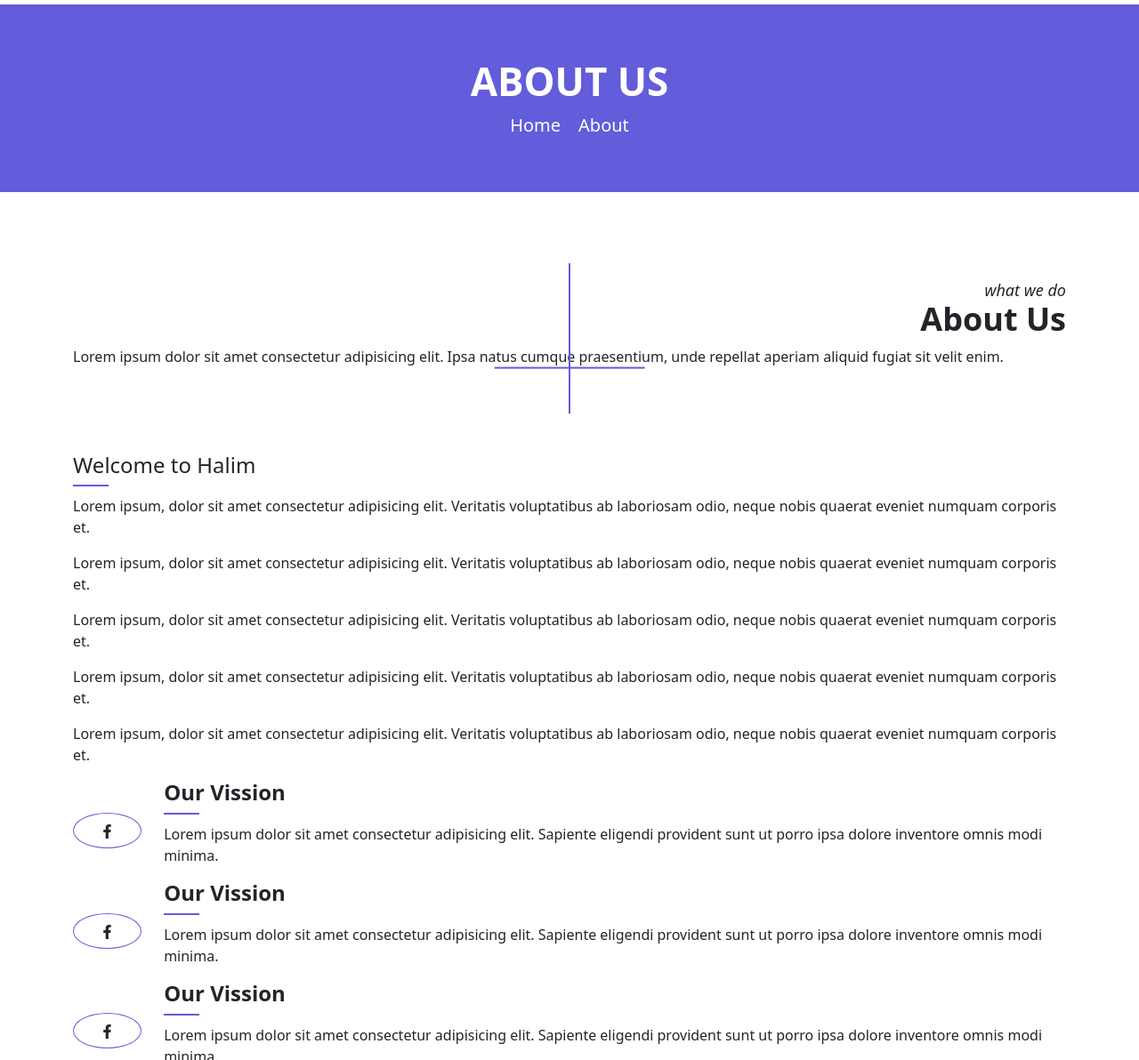
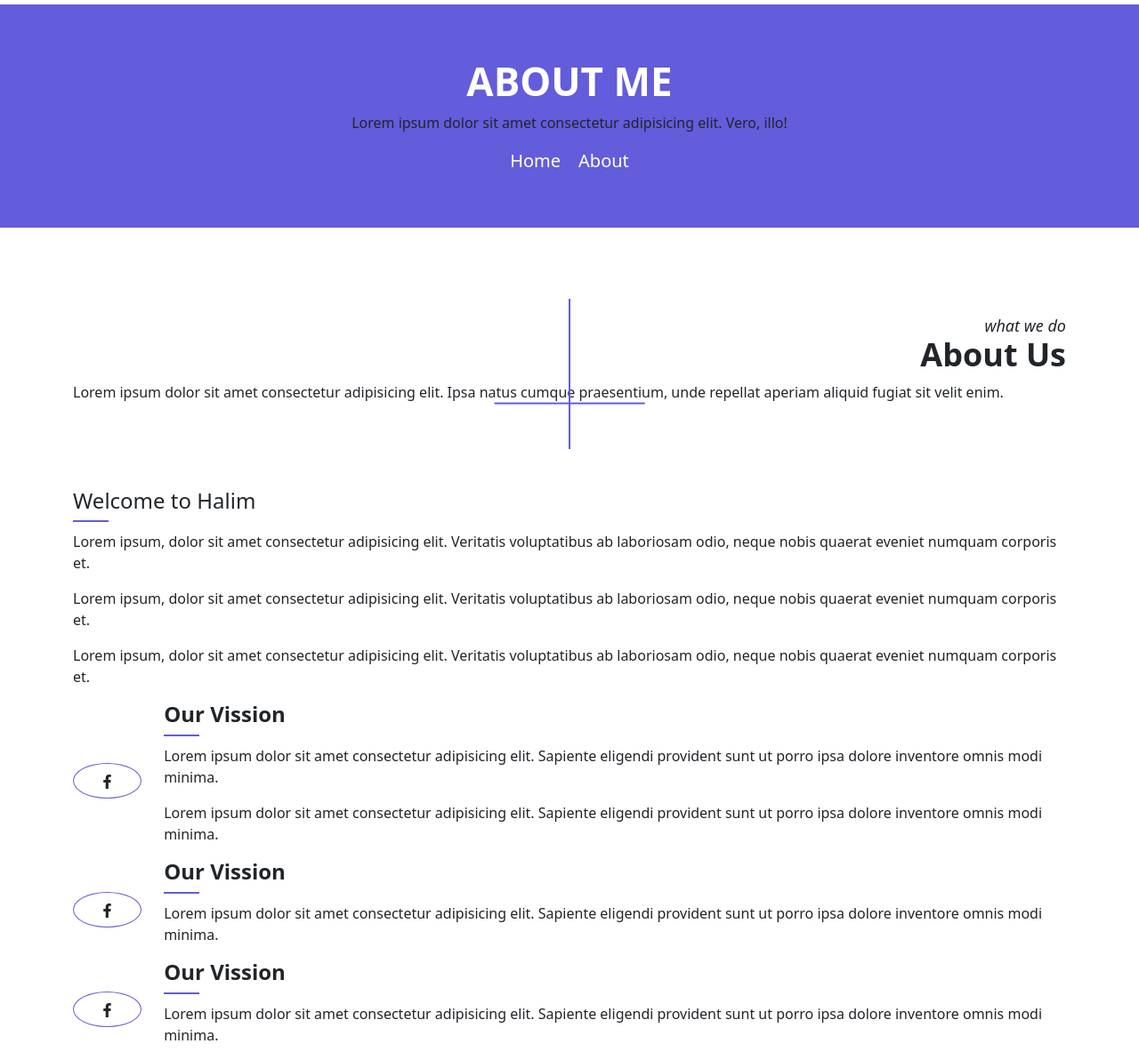
Before and after one commit to nahian91/class21, a plain HTML site: page about.html in a window 1280 px wide. Shown: the part 129-1321 px from the top of the page at 89% size. Drawn offline with nearby package versions, Linux system fonts and the light colour scheme.

Commit message:
new file added

```diff
--- a/about.html
+++ b/about.html
@@ -61,7 +61,8 @@
         <div class="container">
             <div class="row">
                 <div class="col-xxl-12">
-                    <h4>About Us</h4>
+                    <h4>About Me</h4>
+                    <p>Lorem ipsum dolor sit amet consectetur adipisicing elit. Vero, illo!</p>
                     <ul>
                         <li><a href="index.html">Home</a></li>
                         <li>About</li>
@@ -88,8 +89,6 @@
                         <p>Lorem ipsum, dolor sit amet consectetur adipisicing elit. Veritatis voluptatibus ab laboriosam odio, neque nobis quaerat eveniet numquam corporis et.</p>
                         <p>Lorem ipsum, dolor sit amet consectetur adipisicing elit. Veritatis voluptatibus ab laboriosam odio, neque nobis quaerat eveniet numquam corporis et.</p>
                         <p>Lorem ipsum, dolor sit amet consectetur adipisicing elit. Veritatis voluptatibus ab laboriosam odio, neque nobis quaerat eveniet numquam corporis et.</p>
-                        <p>Lorem ipsum, dolor sit amet consectetur adipisicing elit. Veritatis voluptatibus ab laboriosam odio, neque nobis quaerat eveniet numquam corporis et.</p>
-                        <p>Lorem ipsum, dolor sit amet consectetur adipisicing elit. Veritatis voluptatibus ab laboriosam odio, neque nobis quaerat eveniet numquam corporis et.</p>
                     </div>
                 </div>
                 <div class="col-xxl-5">
@@ -97,6 +96,7 @@
                         <i class="fab fa-facebook-f"></i>
                         <div class="about-content">
                             <h4 class="title">our vission</h4>
+                            <p>Lorem ipsum dolor sit amet consectetur adipisicing elit. Sapiente eligendi provident sunt ut porro ipsa dolore inventore omnis modi minima.</p>
                             <p>Lorem ipsum dolor sit amet consectetur adipisicing elit. Sapiente eligendi provident sunt ut porro ipsa dolore inventore omnis modi minima.</p>
                         </div>
                     </div>
```
Also changed, not shown: test.html (added, +12 -0 lines).
